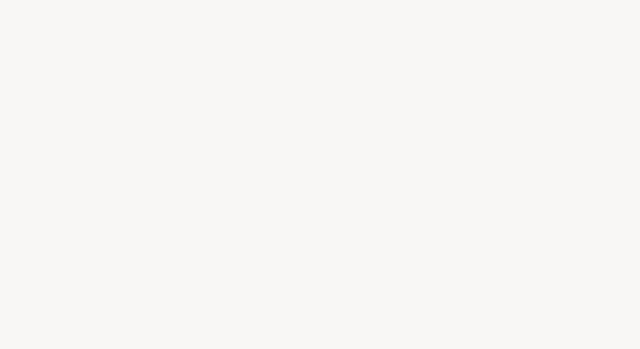
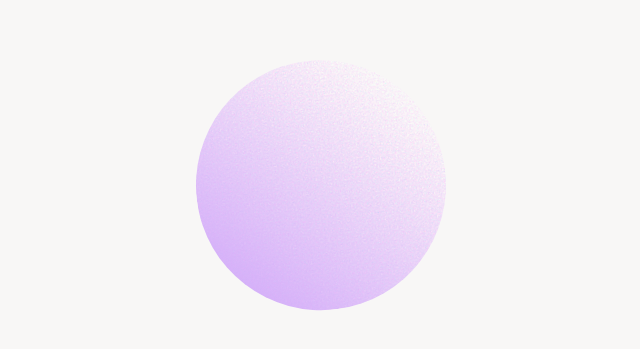
Before and after one commit to DindieWestWood/dimitridrouet.com, a React (Vite) app: page / in a window 1280 px wide. Shown: the part 1053-1402 px from the top of the page, without its empty margins (351-991 px from the left). Before the commit the page ends 800 px from the top, so only its background shows below. Built offline with nearby package versions, Linux system fonts and the light colour scheme.

Commit message:
Parallax Effect

```diff
--- a/package.json
+++ b/package.json
@@ -11,6 +11,7 @@
   },
   "dependencies": {
     "@barba/core": "^2.9.7",
+    "@studio-freight/lenis": "^1.0.19",
     "gsap": "^3.12.2",
     "react": "^18.2.0",
     "react-dom": "^18.2.0",
--- a/src/App.tsx
+++ b/src/App.tsx
@@ -3,17 +3,24 @@ import Button from "./component/button/Button";
 import Cursor, { CursorControl } from "./component/cursor/Cursor";
 import BackgroundCircle from "./component/background-circle/background-circle";
 import RotatorEffect from "./component/rotator-effect/rotator-effect";
+import ParallaxEffect from "./component/parallax-effect/parallax-effect";
 
 function App() {
   const cursorRef = useRef<CursorControl>(null);
 
   return (
     <>
-      <RotatorEffect>
-        <BackgroundCircle />
-      </RotatorEffect>
+      <section/>
+      <section>
+        <ParallaxEffect>
+          <RotatorEffect>
+            <BackgroundCircle />
+          </RotatorEffect>
+        </ParallaxEffect>
+        {/*<Button cursorRef={cursorRef} tooltip="Tooltip">With Tooltip Bitch !</Button> */}
+      </section>
+      <section/>
       <Cursor ref={cursorRef}/>
-      {/* <Button cursorRef={cursorRef} tooltip="Tooltip">With Tooltip Bitch !</Button> */}
     </>
   )
 }
--- /dev/null
+++ b/src/component/parallax-effect/parallax-effect.tsx
@@ -0,0 +1,37 @@
+import { ReactNode, useEffect, useRef } from "react";
+import "./parallax-effect.scss";
+import { gsap } from "gsap";
+import { ScrollTrigger } from "gsap/all";
+
+const CLASSES = {
+  PARALLAX_EFFECT: "parallax-effect"
+}
+
+export interface ParallaxEffectProps {
+  percentage?: number;
+  children?: ReactNode;
+}
+
+export default function ParallaxEffect({percentage = 50, children}: ParallaxEffectProps) {
+
+  const parallaxRef = useRef<HTMLDivElement>(null);
+
+  useEffect(() => {
+    gsap.registerPlugin(ScrollTrigger);
+    const timeline = gsap.timeline({
+      scrollTrigger: {
+        trigger: parallaxRef.current,
+        scrub: true,
+      }
+    }).to(parallaxRef.current, { ease: "none", yPercent: percentage });
+    return () => {
+      timeline.kill();
+    };
+  }, [])
+
+  return (
+    <div className={CLASSES.PARALLAX_EFFECT} ref={parallaxRef}>
+      {children}
+    </div>
+  );
+}
--- a/src/main.tsx
+++ b/src/main.tsx
@@ -2,9 +2,23 @@ import React from 'react'
 import ReactDOM from 'react-dom/client'
 import App from './App.tsx'
 import './style.scss'
+import Lenis from '@studio-freight/lenis'
 
 ReactDOM.createRoot(document.getElementById('root') as HTMLElement).render(
   <React.StrictMode>
     <App />
   </React.StrictMode>,
 )
+
+const lenis = new Lenis();
+
+lenis.on('scroll', (e: any) => {
+  console.log(e)
+})
+
+function raf(time: any) {
+  lenis.raf(time)
+  requestAnimationFrame(raf)
+}
+
+requestAnimationFrame(raf)
--- a/src/style.scss
+++ b/src/style.scss
@@ -8,20 +8,16 @@
   padding: 0;
 }
 
-html {
-  min-height: 100vh;
-}
-
 body {
-  min-height: 100vh;
   background-color: $background;
 }
 
-#root {
+section {
+  width: 100%;
+  min-height: 100vh;
   display: flex;
   align-items: center;
   justify-content: center;
-  min-height: 100vh;
 }
 
 .background-shape {
@@ -35,3 +31,23 @@ body {
   background: linear-gradient(45deg, rgba(91,28,158,1), rgba(140,68,217,0)),
               url(assets/images/textures/noise.svg);
 }
+
+html.lenis {
+  height: auto;
+}
+
+.lenis.lenis-smooth {
+  scroll-behavior: auto;
+}
+
+.lenis.lenis-smooth [data-lenis-prevent] {
+  overscroll-behavior: contain;
+}
+
+.lenis.lenis-stopped {
+  overflow: hidden;
+}
+
+.lenis.lenis-scrolling iframe {
+  pointer-events: none;
+}
```
Also changed, not shown: src/component/parallax-effect/parallax-effect.scss (added), 1 other file (tests, documents, lock files or other folders).
